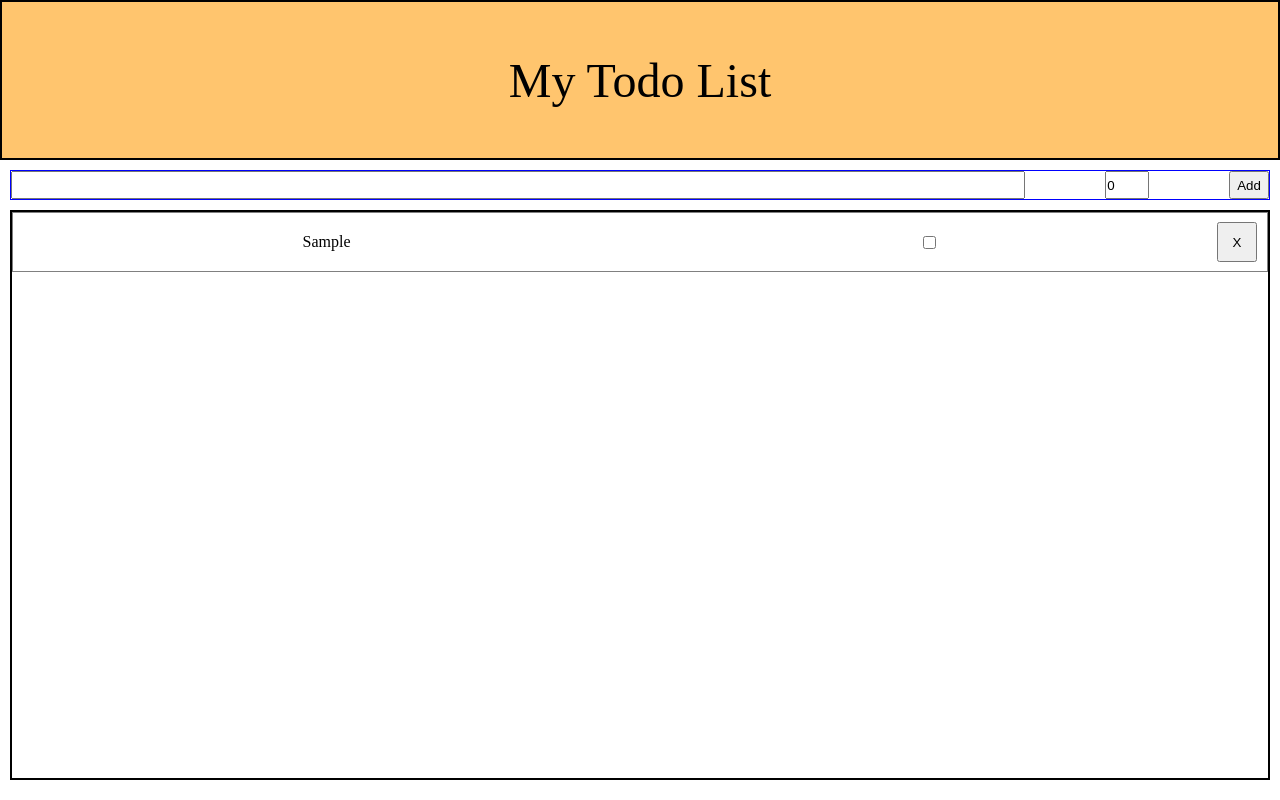
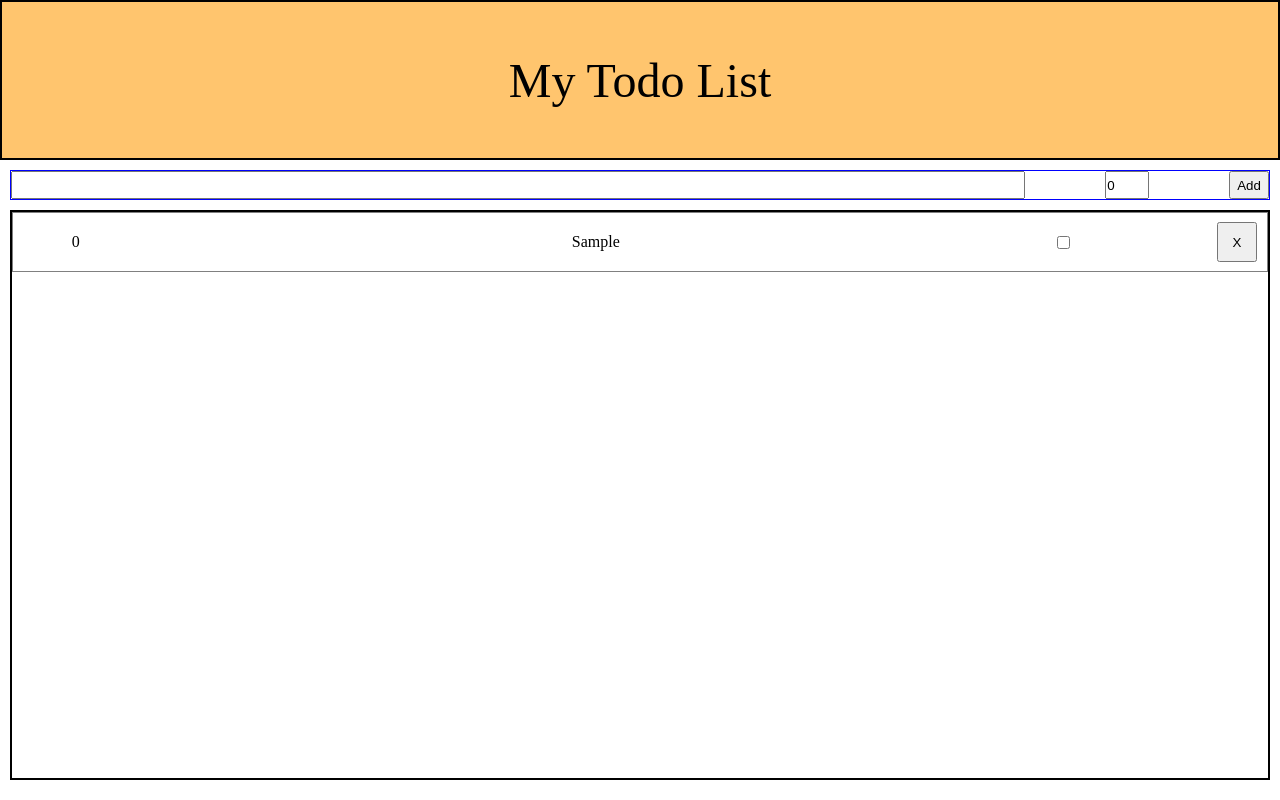
Before and after one commit to leehj8896/priority-todo, a Vue app: page / in a window 1280 px wide. Both pictures are taken after typing "Sample" into the empty fields and a click on the button "Add". Built offline with nearby package versions, Linux system fonts and the light colour scheme.

Commit message:
리스트에 우선순위 추가

```diff
--- a/src/components/TodoList.vue
+++ b/src/components/TodoList.vue
@@ -5,7 +5,8 @@
       v-bind:key="`todo${i}`"
       v-bind:class="`todo-item`"
     >
-      <p v-bind:class="item.done ? 'done': ''">{{ item.title }}</p>
+      <p class="todo-priority">{{ item.priority }}</p>
+      <p v-bind:class="`todo-title ${item.done ? 'done': ''}`">{{ item.title }}</p>
       <input type="checkbox" v-model="item.done">
       <button class="remove" v-on:click="removeItem(item)">X</button>
     </div>
@@ -52,7 +53,11 @@ export default {
   justify-content: space-between;
   align-items: center;
 }
-.todo-item p {
+.todo-item .todo-priority {
+  text-align: center;
+  flex-basis: 10%;
+}
+.todo-item .todo-title {
   text-align: center;
   flex-basis: 50%;
 }
```
